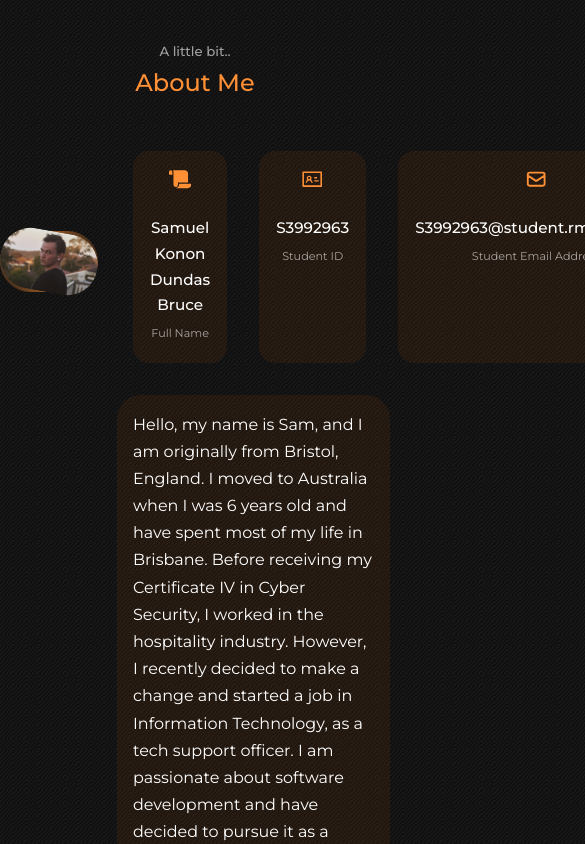
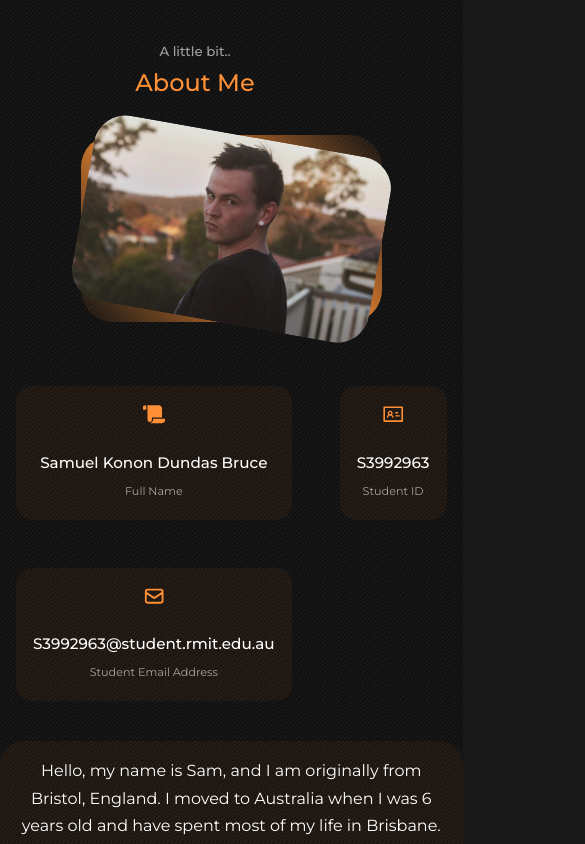
Before and after one commit to skdxxb95/skdxxb95, a React (Create React App) app: page / in a window 390 px wide. Shown: the part 900-1744 px from the top of the page, 585 px wide, since content can reach past the window. Built offline with nearby package versions, Linux system fonts and the light colour scheme.

Commit message:
Added Interest in IT section and made some adjustments

```diff
--- a/src/components/header/header.css
+++ b/src/components/header/header.css
@@ -38,7 +38,7 @@ header {
 
 /* ============== MY IMAGE ================ */
 .me {
-    background: linear-gradient(var(--color-primary), transparent);
+    background: linear-gradient(var(--color-primary-variant), transparent);
     width: 22rem;
     height: 30rem;
     position: absolute;
--- a/src/components/interest_init/InterestInIT.jsx
+++ b/src/components/interest_init/InterestInIT.jsx
@@ -1,11 +1,29 @@
 import React from 'react'
 import './interestinit.css'
+import FORUM from '../../assets/forumprofile.png'
 
 const InterestInIT = () => {
   return (
     <section id='interestinit'>
       <h5>This is why I'm..</h5>
       <h2>Interested in IT</h2>
+
+
+      <div className="container interestinit__container">
+        <div className="interestinit__content">
+          <article className='interestinit__details'>
+            <p>
+            In recent years and since commencing my job, I have grown increasingly interested in programming and developed a passionate curiosity into how far I can take myself with it. I have always grown up around computers, with my father being in database management, and have always had a personal interest in Information Technology. I’m most interested by the way things work, as well as how they can be broken.
+            <br></br><br></br>
+            At the age of 14, I discovered the existence of an exploit called Twilight Hack for The Legend of Zelda: Twilight Princess. This exploit allowed me to inject unsigned code into the console via an SD card, modifying the firmware and enabling further exploitation. I was fascinated by the possibilities this opened up and began experimenting with debugging the console's RAM while playing games and creating my own "cheat codes". I used a modified GameCube Memory Card (USB Gecko) to connect the console to my computer and view the memory live, along with an application called WiiRD (Wii Remote Debugger) to alter values and rewrite code at the assembly level. For example, I was able to create a Moon-Jump cheat by isolating the address that decremented as my character fell, finding the one that controlled fall speed, and locking it to a positive float value. This allowed me to fly around in the game. My experiences with the Twilight Hack and the USB Gecko taught me a lot about IT, electronics, and problem-solving, and sparked my interest in these fields.
+            <br></br><br></br>
+            I decided to attend RMIT for my Bachelor of Information Technology because I wanted to further my education and advance my career. I had recently started a new job as a Customer Tech Support Officer and my manager suggested that I consider pursuing an IT degree. He had earned his own Bachelor of Information Technology from RMIT and recommended the program to me. His endorsement, along with the encouragement of my friends and RMIT's reputation as a top-ranked university, convinced me to enrol in the prerequisite courses through OUA. Overall, I felt that RMIT was the best choice for me and my goals.
+            <br></br><br></br>
+            I expect to gain a comprehensive understanding of software development and the technologies involved, with a particular focus on full stack development, encryption, and cyber security. I also hope to develop the skills I need to excel in my current job and build a long-term career in the tech industry. I believe that the Bachelor of Information Technology degree at RMIT will provide me with the knowledge, skills, and opportunities I need to achieve my goals. I am looking forward to learning from experienced faculty members and collaborating with my fellow students on real-world projects. Overall, I am confident that my studies at RMIT will prepare me for success in the fast-paced world of technology.
+            </p>
+          </article>
+        </div>
+      </div>
     </section>
   )
 }
--- a/src/components/interest_init/interestinit.css
+++ b/src/components/interest_init/interestinit.css
@@ -0,0 +1,7 @@
+.interestinit__content p {
+    margin: 1rem 0 2.6rem;
+    color: var(--color-white);
+    background: var(--color-bg-variant);
+    padding: 1rem;
+    border-radius: 1.5rem;
+}
--- a/src/components/introduction/introduction.css
+++ b/src/components/introduction/introduction.css
@@ -7,7 +7,7 @@
 .introduction__me {
     width: 100%;
     aspect-ratio: 1.61/1;
-    border-radius: 3rem;
+    border-radius: 2rem;
     margin: 6rem 0 2.6rem;
     background: linear-gradient(
         45deg,
@@ -74,3 +74,41 @@
     padding: 1rem;
     border-radius: 1.5rem;
 }
+
+/* ============== MEDIA QUERIES (MEDIUM DEVICES) ================ */
+@media screen and (max-width: 1024px) {
+    .introduction__container {
+        grid-template-columns: 1fr;
+        gap: 0;
+    }
+
+    .introduction__me {
+        width: 50%;
+        margin: 2rem auto 4rem;
+    }
+
+    .introduction__content p {
+        margin: 1rem 0 1.5rem;
+    }
+}
+
+/* ============== MEDIA QUERIES (SMALL DEVICES) ================ */
+@media screen and (max-width: 600px) {
+    .introduction__me {
+        width: 65%;
+        margin: 0 auto 3rem;
+    }
+
+    .introduction__cards {
+        grid-template-columns: 1fr 1fr;
+        gap: 1rem;
+    }
+
+    .introduction__content {
+        text-align: center;
+    }
+
+    .introduction__content p {
+        margin: 1.5rem 0;
+    }
+}
--- a/src/components/nav/Nav.jsx
+++ b/src/components/nav/Nav.jsx
@@ -13,7 +13,7 @@ const Nav = () => {
   return (
     <nav>
       <a href="#" onClick={() => setActiveNav('#')} className={activeNav === '#' ? 'active' : ''}><AiOutlineHome/></a>
-      <a href="#introduction" onClick={() => setActiveNav('#introduction')} className={activeNav === '#personalinformation' ? 'active' : ''}><BsPersonCircle/></a>
+      <a href="#introduction" onClick={() => setActiveNav('#introduction')} className={activeNav === '#introduction' ? 'active' : ''}><BsPersonCircle/></a>
       <a href="#interestinit" onClick={() => setActiveNav('#interestinit')} className={activeNav === '#interestinit' ? 'active' : ''}><FaCogs/></a>
       <a href="#idealjob" onClick={() => setActiveNav('#idealjob')} className={activeNav === '#idealjob' ? 'active' : ''}><BiBriefcase/></a>
       <a href="#personalprofile" onClick={() => setActiveNav('#personalprofile')} className={activeNav === '#personalprofile' ? 'active' : ''}><MdOutlinePsychology/></a>
--- a/src/index.css
+++ b/src/index.css
@@ -12,9 +12,9 @@
 
 :root {
     --color-bg: #181818;
-    --color-bg-variant: #ff730013;
+    --color-bg-variant: #ff73000e;
     --color-primary: #ff9035;
-    --color-primary-variant: rgba(77, 181, 255, 0.4);
+    --color-primary-variant: #ff9035d7;
     --color-white: #fff;
     --color-light: rgba(255, 255, 255, 0.6);
 
```
Also changed, not shown: src/assets/forumprofile.png (added).
